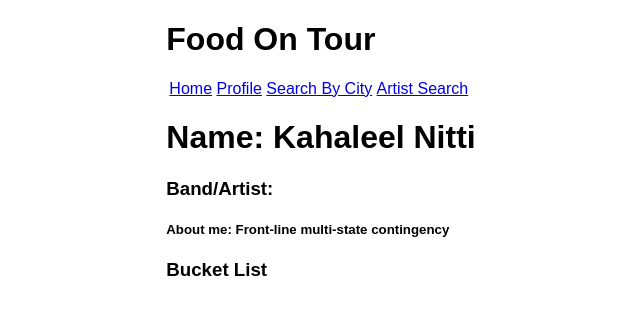
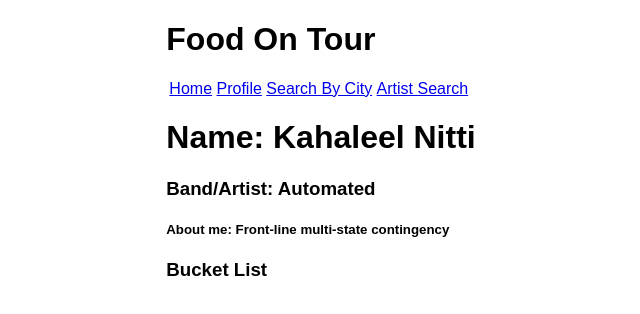
Before and after one commit to Kevin-Conroy/capstone-client, a React (Create React App) app: page /profile/1 in a window 1280 px wide. Shown: the top 314 px of the page, without its empty margins (319-959 px from the left). Built offline with nearby package versions, Linux system fonts and the light colour scheme.

Commit message:
Fixed Artist Name display error

```diff
--- a/src/Profile.js
+++ b/src/Profile.js
@@ -32,7 +32,7 @@ class Profile extends React.Component {
         <h1>
           Name: {this.props.profile.firstName} {this.props.profile.lastName}
         </h1>
-        <h3>Band/Artist: {this.props.profile.artistName}</h3>
+        <h3>Band/Artist: {this.props.profile.bandname}</h3>
         <h5>About me: {this.props.profile.bio}</h5>
         {this.props.profile.id === this.props.userId && (
           <Link to="/editprofile">
```
